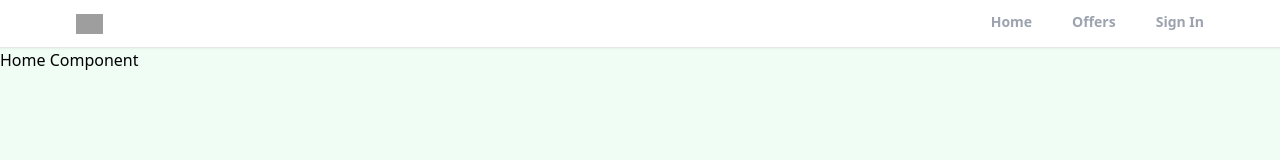
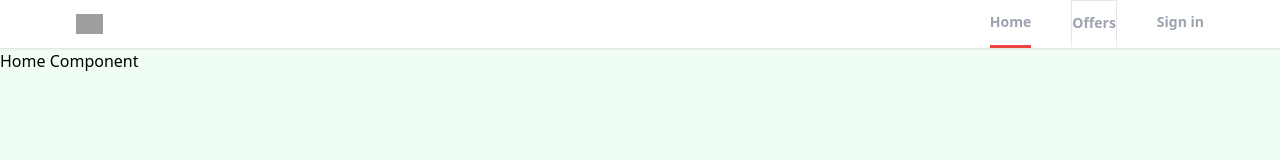
Before and after one commit to Paul-Annay/realtor-clone, a React (Create React App) app: page / in a window 1280 px wide. Shown: the top 160 px of the page. Built offline with nearby package versions, Linux system fonts and the light colour scheme; no server answers; grey boxes are pictures that could not be loaded.

Commit message:
Implemented dynamic selection of the navigation links based on the current route in the Header component

```diff
--- a/src/components/Header.jsx
+++ b/src/components/Header.jsx
@@ -1,9 +1,23 @@
-import React from "react";
+import React, { useEffect, useState } from "react";
 import { useLocation, useNavigate } from "react-router";
+import { getAuth, onAuthStateChanged } from "firebase/auth";
 
 export default function Header() {
     const location = useLocation();
     const navigate = useNavigate();
+    const auth = getAuth();
+
+    const [pageState, setPageState] = useState("Sign in");
+
+    useEffect(() => {
+        onAuthStateChanged(auth, (user) => {
+            if (user) {
+                setPageState("Profile");
+            } else {
+                setPageState("Sign in");
+            }
+        });
+    }, [auth]);
 
     function pathMatchRoute(route) {
         return route === location.pathname;
@@ -23,28 +37,32 @@ export default function Header() {
                 <div>
                     <ul className='flex space-x-10'>
                         <li
-                            className={`py-3 cursor-pointer text-sm font-semibold text-gray-400 border-b-[3px] border-b-transparent ${
-                                pathMatchRoute("/") &&
-                                "text-black border-b-red-500"
+                            className={`py-3 cursor-pointer text-sm font-semibold text-gray-400 border-b-[3px] ${
+                                pathMatchRoute("/")
+                                    ? "text-black border-b-red-500"
+                                    : "border-b-transparent"
                             }`}
                             onClick={() => navigate("/")}>
                             Home
                         </li>
                         <li
-                            className={`py-3 cursor-pointer text-sm font-semibold text-gray-400 border-b-[3px] border-b-transparent ${
-                                pathMatchRoute("/offers") &&
-                                "text-black border-b-red-500"
+                            className={`py-3 cursor-pointer text-sm font-semibold text-gray-400  border border-b-[3px]  ${
+                                pathMatchRoute("/offers")
+                                    ? "text-black border-b-red-500"
+                                    : "border-b-transparent"
                             }`}
                             onClick={() => navigate("/offers")}>
                             Offers
                         </li>
                         <li
-                            className={`py-3 cursor-pointer text-sm font-semibold text-gray-400 border-b-[3px] border-b-transparent ${
-                                pathMatchRoute("/sign-in") &&
-                                "text-black border-b-red-500"
+                            className={`py-3 cursor-pointer text-sm font-semibold text-gray-400 border-b-[3px] ${
+                                pathMatchRoute("/sign-in") ||
+                                pathMatchRoute("/profile")
+                                    ? "text-black border-b-red-500"
+                                    : "border-b-transparent"
                             }`}
-                            onClick={() => navigate("/sign-in")}>
-                            Sign In
+                            onClick={() => navigate("/profile")}>
+                            {pageState}
                         </li>
                     </ul>
                 </div>
```
